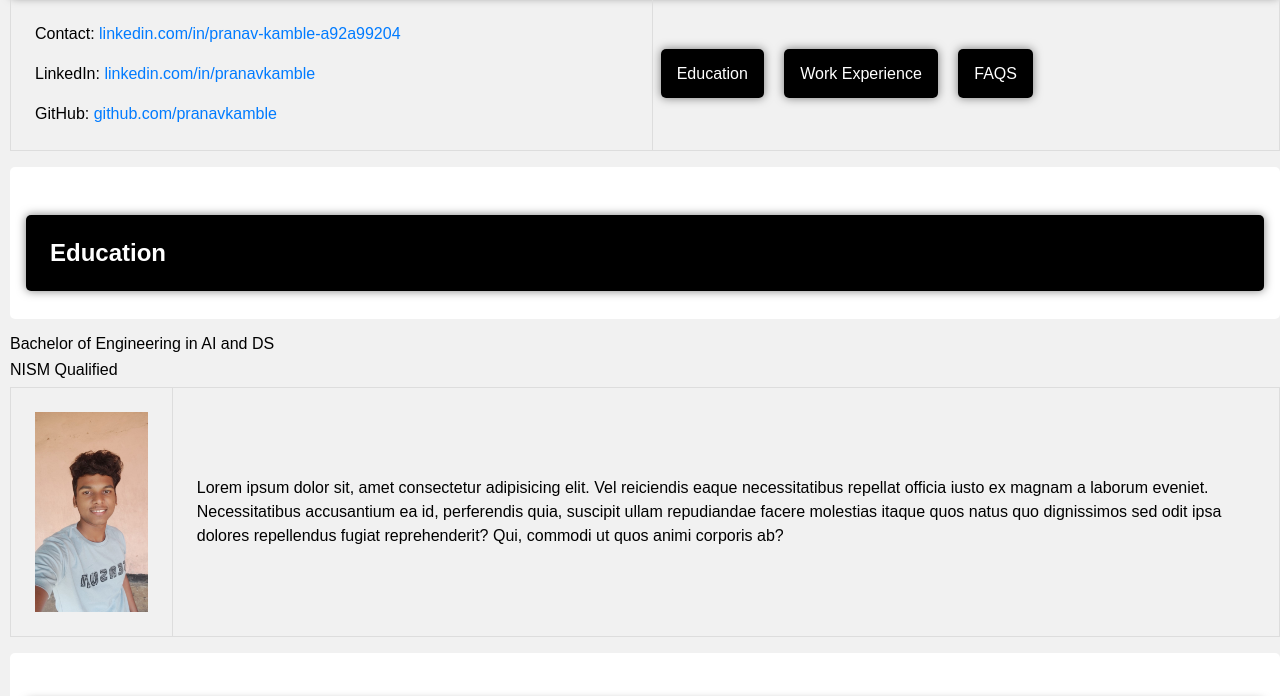
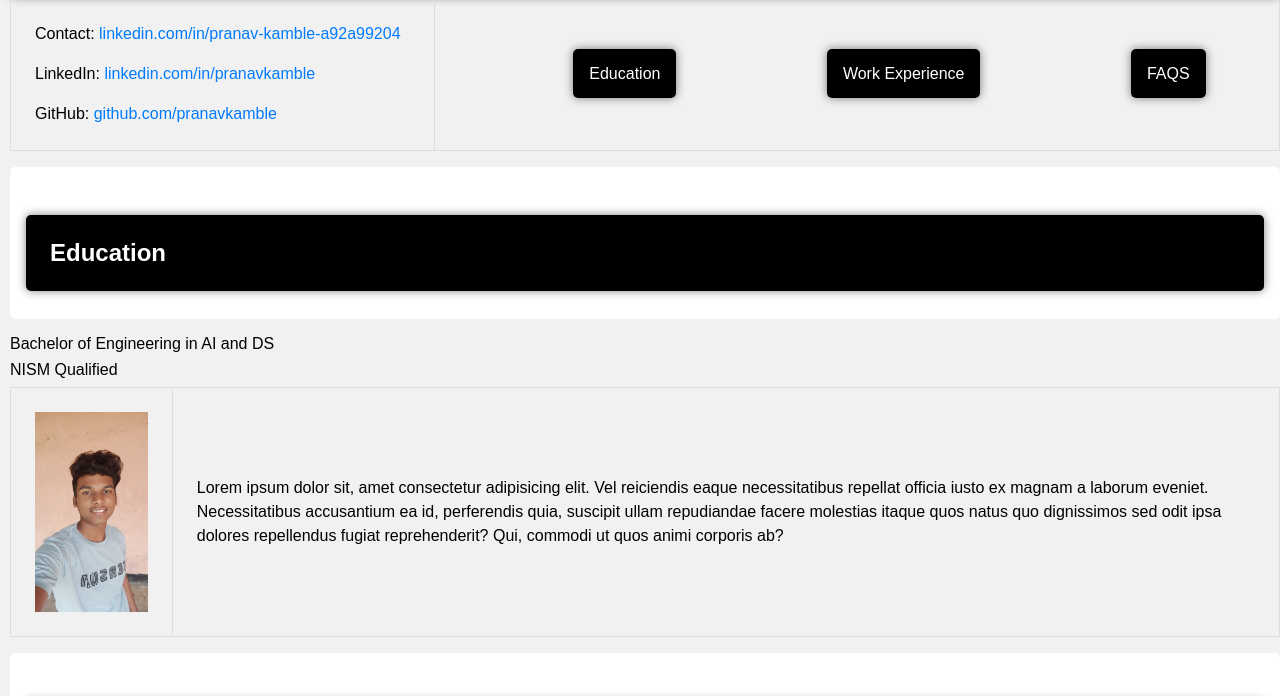
Before and after one commit to Pranav2302/web, a plain HTML site: page index.html in a window 1280 px wide. Shown: the part 104-800 px from the top of the page. Drawn offline with Linux system fonts and the light colour scheme.

Commit message:
Add files via upload

```diff
--- a/csspra.css
+++ b/csspra.css
@@ -36,19 +36,24 @@ a {
 /* Navigation */
 nav {
   list-style: none;
-  padding: 0;
   margin: 0;
+  padding-left: 15px;
+  padding-right: 15px;
 }
 
 nav li {
   display: inline-block;
   margin-right: 1em;
+  padding-left: 115px;
+  padding-right: 15px;
 }
 
 nav li a {
   padding: 0.5em 1em;
   border-radius: 5px;
   color: #000;
+  padding-left: 25px;
+  padding-right: 15px;
 }
 
 nav li a:hover {
```
